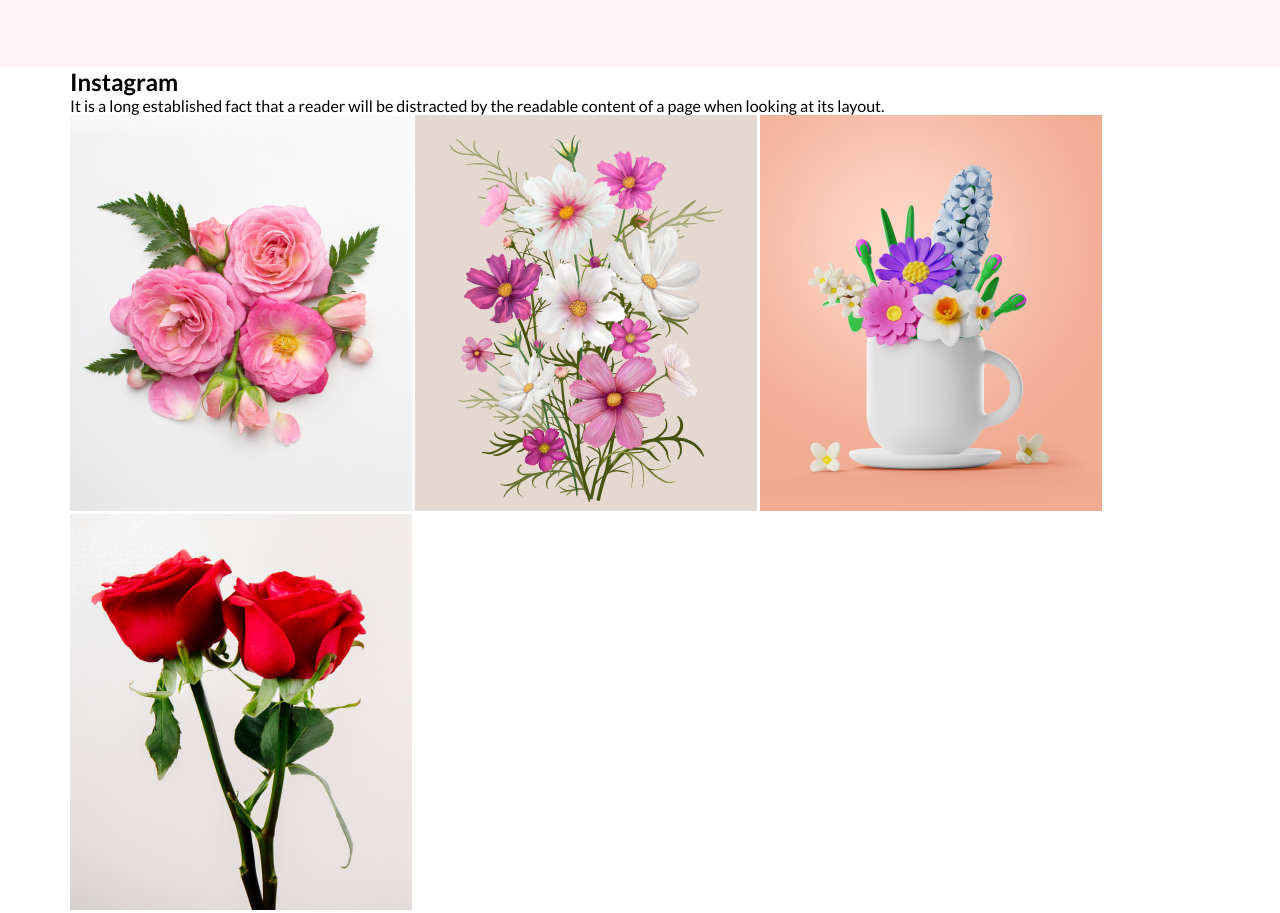
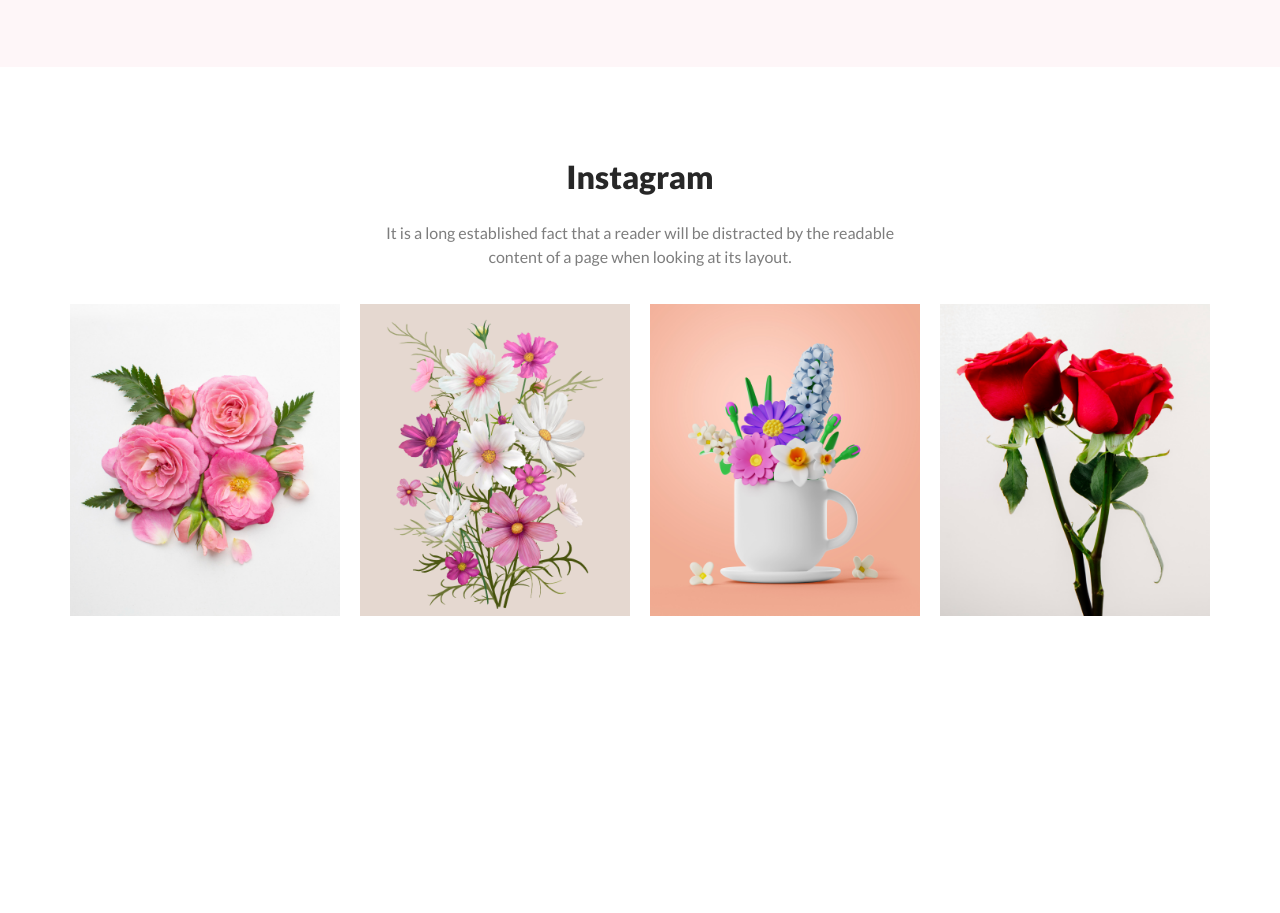
Before and after one commit to mursalinmirme/flower-shop, a plain HTML site: page index.html in a window 1280 px wide. Shown: the part 2256-3169 px from the top of the page. Drawn offline with Linux system fonts and the light colour scheme.

Commit message:
instagram section styling done

```diff
--- a/css/style.css
+++ b/css/style.css
@@ -153,7 +153,7 @@ body{
 
 /* setvice section styles code end */
 
-/* Hot deals section styles code */
+/* Hot deals section styles code start */
 .hot-deals{
     margin-top: 90px;
     background-color: rgba(229, 84, 115, 0.05);
@@ -189,3 +189,30 @@ body{
     width: 255px;
     margin-left: 0;
 }
+/* Hot deals section styles code end */
+
+/* instagram section styles code start */
+.instagram-container{
+    margin-top: 90px;
+}
+.instagram-container .instgram-title{
+    text-align: center;
+    font-size: 32px;
+    font-weight: 900;
+    color: #272727;
+}
+.instagram-container .instgrmam-desc{
+    text-align: center;
+    font-size: 16px;
+    margin: 25px 0 35px;
+    line-height: 24px;
+    color: rgba(39, 39, 39, 0.60);
+}
+.instagram-container .instagram-box{
+    display: flex;
+    justify-content: space-between;
+}
+.instagram-container .instagram-box .instagram-img{
+    width: 270px;
+}
+/* instagram section styles code start */
--- a/index.html
+++ b/index.html
@@ -100,10 +100,10 @@
       </section>
       <div class="instagram-sec">
         <div class="container instagram-container">
-          <h2>Instagram</h2>
-          <p>
+          <h2 class="instgram-title">Instagram</h2>
+          <p class="instgrmam-desc">
             It is a long established fact that a reader will be distracted by
-            the readable content of a page when looking at its layout.
+            the readable <br> content of a page when looking at its layout.
           </p>
           <div class="instagram-box">
             <!-- instagam single img -->
```
